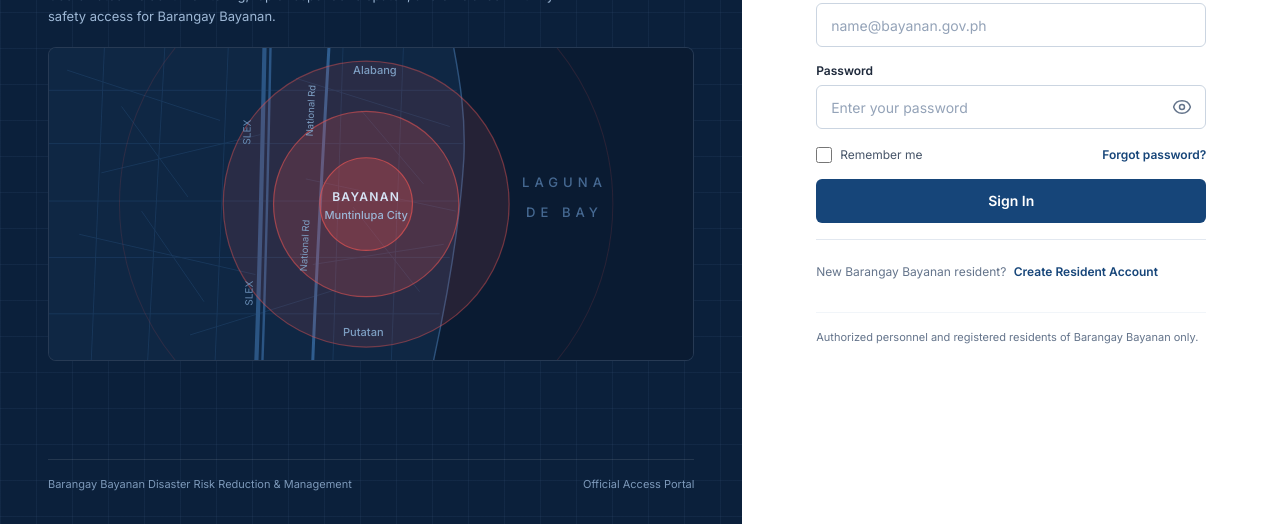
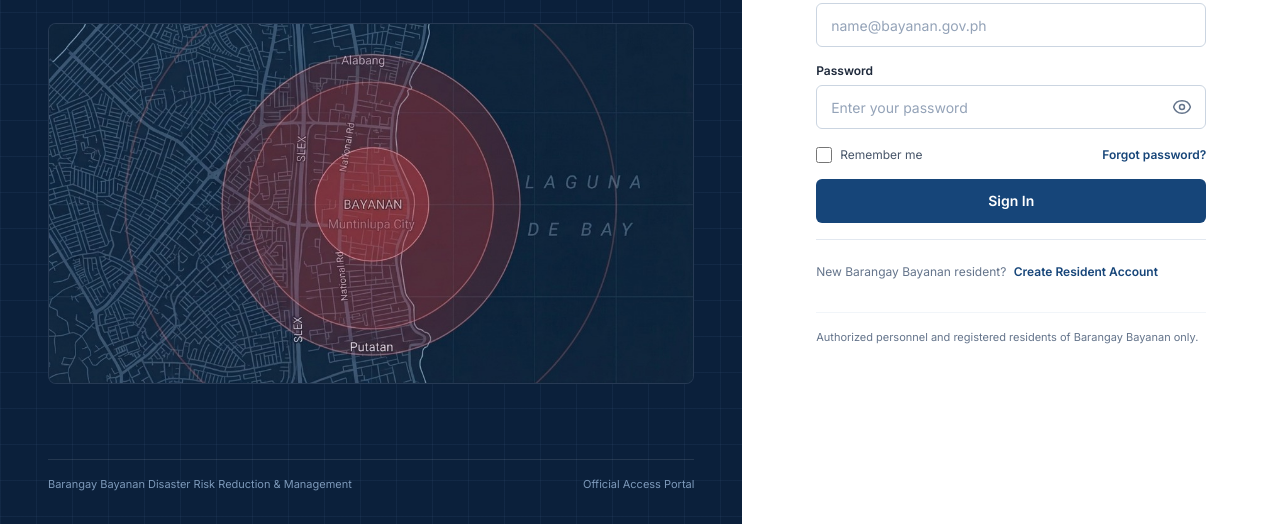
Before and after one commit to devjuan21/geo-ong, a website: page frontend/login.html in a window 1280 px wide. Shown: the part 276-800 px from the top of the page. Drawn offline with Linux system fonts and the light colour scheme; no server answers.

Commit message:
Use uploaded Bayanan map image on login page

```diff
--- a/frontend/login.html
+++ b/frontend/login.html
@@ -60,46 +60,11 @@
 
       <!-- Rectangular Decorative Map Presentation -->
       <div class="w-full rounded-[8px] border border-white/10 bg-[#0E2440] overflow-hidden">
-        <svg viewBox="0 0 640 310" class="w-full h-auto block" role="img" aria-label="Decorative map illustration of Barangay Bayanan, Muntinlupa City">
-          <!-- Land & Laguna de Bay Water -->
-          <rect width="640" height="310" fill="#0F2744"/>
-          <path d="M402 0 L640 0 L640 310 L382 310 C395 250 408 175 412 110 C414 68 408 32 402 0 Z" fill="#0A1B32"/>
-          <!-- Coastline highlight -->
-          <path d="M402 0 C408 32 414 68 412 110 C408 175 395 250 382 310" fill="none" stroke="#2D527C" stroke-width="1.4"/>
-
-          <!-- Subtle Grid & Street Network -->
-          <g stroke="#1C3C61" stroke-width="0.9" fill="none" opacity="0.85">
-            <path d="M0 42 L405 42 M0 95 L411 95 M0 152 L407 152 M0 208 L398 208 M0 264 L388 264"/>
-            <path d="M55 0 L42 310 M115 0 L98 310 M178 0 L165 310 M292 0 L282 310 M352 0 L340 310"/>
-            <path d="M18 22 L170 72 M52 124 L210 86 M30 185 L205 225 M140 285 L285 240 M245 30 L398 78 M255 130 L404 162 M262 215 L392 195"/>
-            <path d="M72 58 L138 148 M92 162 L154 252 M310 62 L372 135 M302 158 L368 242"/>
-          </g>
-
-          <!-- Major Corridors: SLEX & National Rd -->
-          <path d="M214 0 C212 95 210 200 206 310" fill="none" stroke="#2B5584" stroke-width="4.2"/>
-          <path d="M220 0 C218 95 216 200 212 310" fill="none" stroke="#2B5584" stroke-width="2.4"/>
-          <path d="M278 0 C272 105 266 210 262 310" fill="none" stroke="#2F5D8F" stroke-width="3"/>
-
-          <!-- Decorative Concentric Focus Rings centered on Bayanan -->
-          <circle cx="315" cy="155" r="245" fill="none" stroke="#E05252" stroke-opacity="0.14" stroke-width="1"/>
-          <circle cx="315" cy="155" r="142" fill="#E05252" fill-opacity="0.12" stroke="#E05252" stroke-opacity="0.45" stroke-width="1.2"/>
-          <circle cx="315" cy="155" r="92" fill="#E05252" fill-opacity="0.18" stroke="#E05252" stroke-opacity="0.6" stroke-width="1.2"/>
-          <circle cx="315" cy="155" r="46" fill="#E05252" fill-opacity="0.24" stroke="#E05252" stroke-opacity="0.72" stroke-width="1.2"/>
-
-          <!-- Geographic Labels -->
-          <text x="302" y="26" fill="#7D9EC2" font-size="11" font-family="Inter, sans-serif" font-weight="500">Alabang</text>
-          <text x="200" y="96" fill="#688CB4" font-size="10" font-family="Inter, sans-serif" transform="rotate(-89 200 96)">SLEX</text>
-          <text x="202" y="256" fill="#688CB4" font-size="10" font-family="Inter, sans-serif" transform="rotate(-89 202 256)">SLEX</text>
-          <text x="262" y="88" fill="#7D9EC2" font-size="9.5" font-family="Inter, sans-serif" transform="rotate(-87 262 88)">National Rd</text>
-          <text x="256" y="222" fill="#7D9EC2" font-size="9.5" font-family="Inter, sans-serif" transform="rotate(-87 256 222)">National Rd</text>
-
-          <text x="315" y="152" text-anchor="middle" fill="#D6E4F5" font-size="12" font-family="Inter, sans-serif" font-weight="600" letter-spacing="1.2">BAYANAN</text>
-          <text x="315" y="170" text-anchor="middle" fill="#9BB6D6" font-size="11" font-family="Inter, sans-serif" font-weight="500">Muntinlupa City</text>
-          <text x="292" y="286" fill="#7D9EC2" font-size="11" font-family="Inter, sans-serif" font-weight="500">Putatan</text>
-
-          <text x="512" y="138" text-anchor="middle" fill="#466992" font-size="13" font-family="Inter, sans-serif" font-weight="500" letter-spacing="5">LAGUNA</text>
-          <text x="512" y="168" text-anchor="middle" fill="#466992" font-size="13" font-family="Inter, sans-serif" font-weight="500" letter-spacing="5">DE BAY</text>
-        </svg>
+        <img
+          src="./assets/icons/bayanan-login-map.jpg"
+          alt="Barangay Bayanan, Muntinlupa City map illustration"
+          class="w-full h-auto block object-cover"
+        >
       </div>
     </div>
 
```
Also changed, not shown: frontend/assets/icons/bayanan-login-map.jpg (added).
